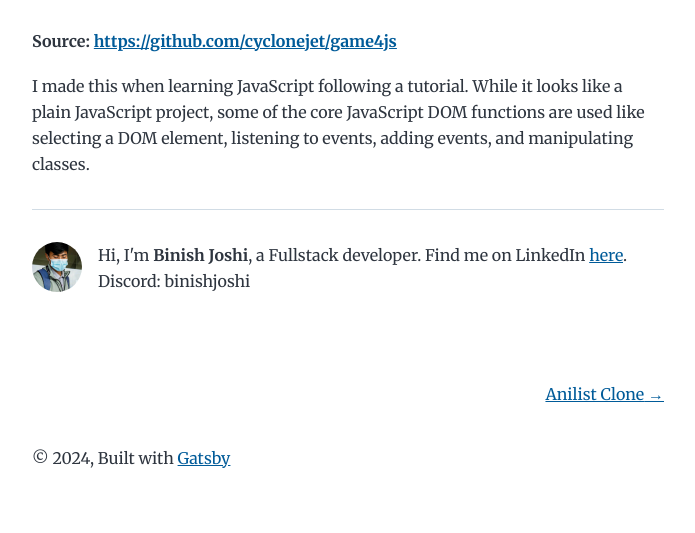
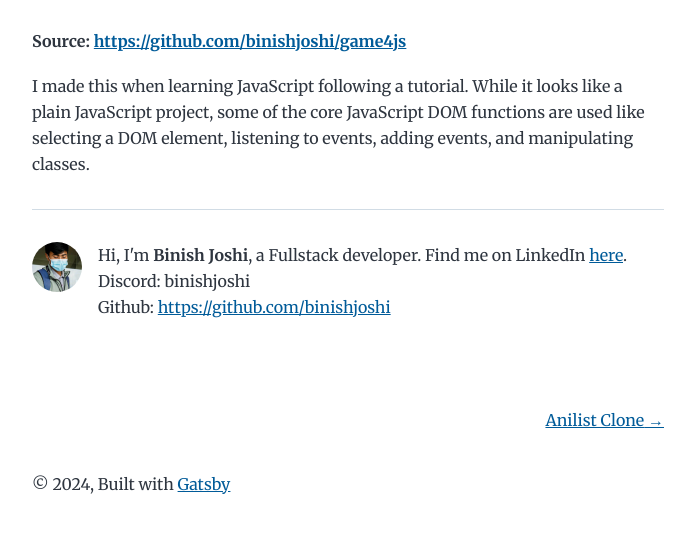
Before and after one commit to binishjoshi/portfolio, a Gatsby site: page /game4js/ in a window 1280 px wide. Shown: the part 211-744 px from the top of the page, without its empty margins (292-987 px from the left). Built offline with nearby package versions, Linux system fonts and the light colour scheme; Gatsby itself is replaced by a stand-in of ours.

Commit message:
changed github username

```diff
--- a/content/project/anilist-clone/index.md
+++ b/content/project/anilist-clone/index.md
@@ -2,7 +2,7 @@
 title: Anilist Clone
 date: "2020-12-03T00:00:00"
 description: "Anilist Clone using Material UI framework for React using official Anilist GraphQL API"
-source: https://github.com/cyclonejet/anilist-clone
+source: https://github.com/binishjoshi/anilist-clone
 ---
 
 I started this project to get better at Material UI, and React overall. I specifically chose Anilist because it's site is very smooth, and easy to navigate with really good infographics. On top of that, it provided GraphQL API that made it easy to query whatever I need easily.
--- a/content/project/bhaka-music-streaming-frontend/index.md
+++ b/content/project/bhaka-music-streaming-frontend/index.md
@@ -2,7 +2,7 @@
 title: Music Streaming Application
 date: "2022-09-19T00:00:00"
 description: "Music Streaming application using React for frontend and Node backend."
-source: https://github.com/cyclonejet/bhaka-frontend
+source: https://github.com/binishjoshi/bhaka-frontend
 ---
 
 This is my third year project for my Computer Engineering. It uses the `<audio>` HTML element to play both Opus and FLAC codec that the application uses.
--- a/content/project/ekantipur-ad-block/index.md
+++ b/content/project/ekantipur-ad-block/index.md
@@ -2,7 +2,7 @@
 title: Ekantipur Ad Block
 date: "2022-08-25T00:00:00"
 description: "Handy userscript to block ekantipur ads."
-source: https://github.com/cyclonejet/ekantipur-ad-block
+source: https://github.com/binishjoshi/ekantipur-ad-block
 ---
 
 This is one of a handy userscript I made public because it might come handy to others as well. I only limited the script to Ekantipur because that's what I frequent the most.
--- a/content/project/game4js/index.md
+++ b/content/project/game4js/index.md
@@ -2,7 +2,7 @@
 title: game4js
 date: "2019-10-10T00:00:00"
 description: "Dice game using just JavaScript."
-source: https://github.com/cyclonejet/game4js
+source: https://github.com/binishjoshi/game4js
 ---
 
 I made this when learning JavaScript following a tutorial. While it looks like a plain JavaScript project, some of the core JavaScript DOM functions are used like selecting a DOM element, listening to events, adding events, and manipulating classes.
--- a/src/components/bio.js
+++ b/src/components/bio.js
@@ -49,7 +49,11 @@ const Bio = () => {
             </a>
             .
             <br />
-            Discord: binishjoshi
+            Discord: binishjoshi <br />
+            Github:{" "}
+            <a href="https://github.com/binishjoshi">
+              https://github.com/binishjoshi
+            </a>
           </p>
         )}
       </div>
```
